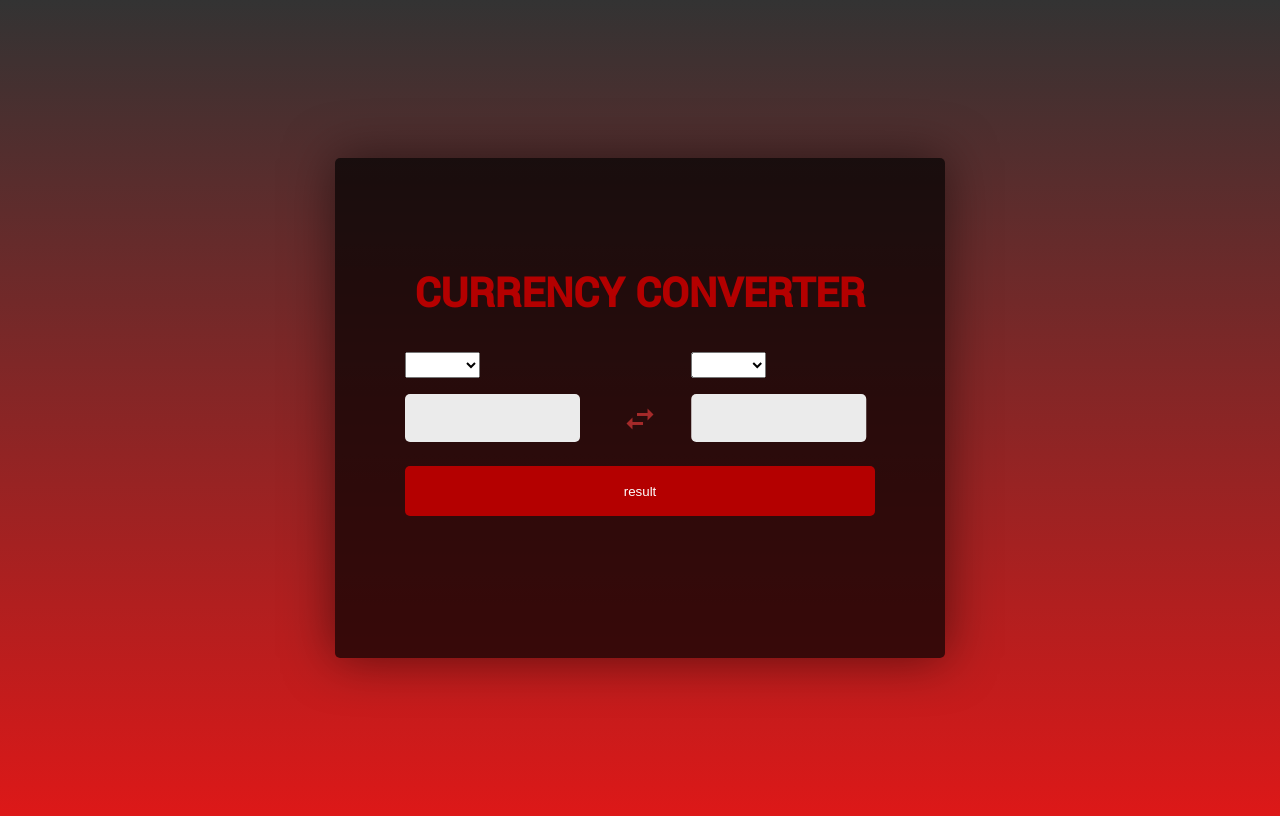
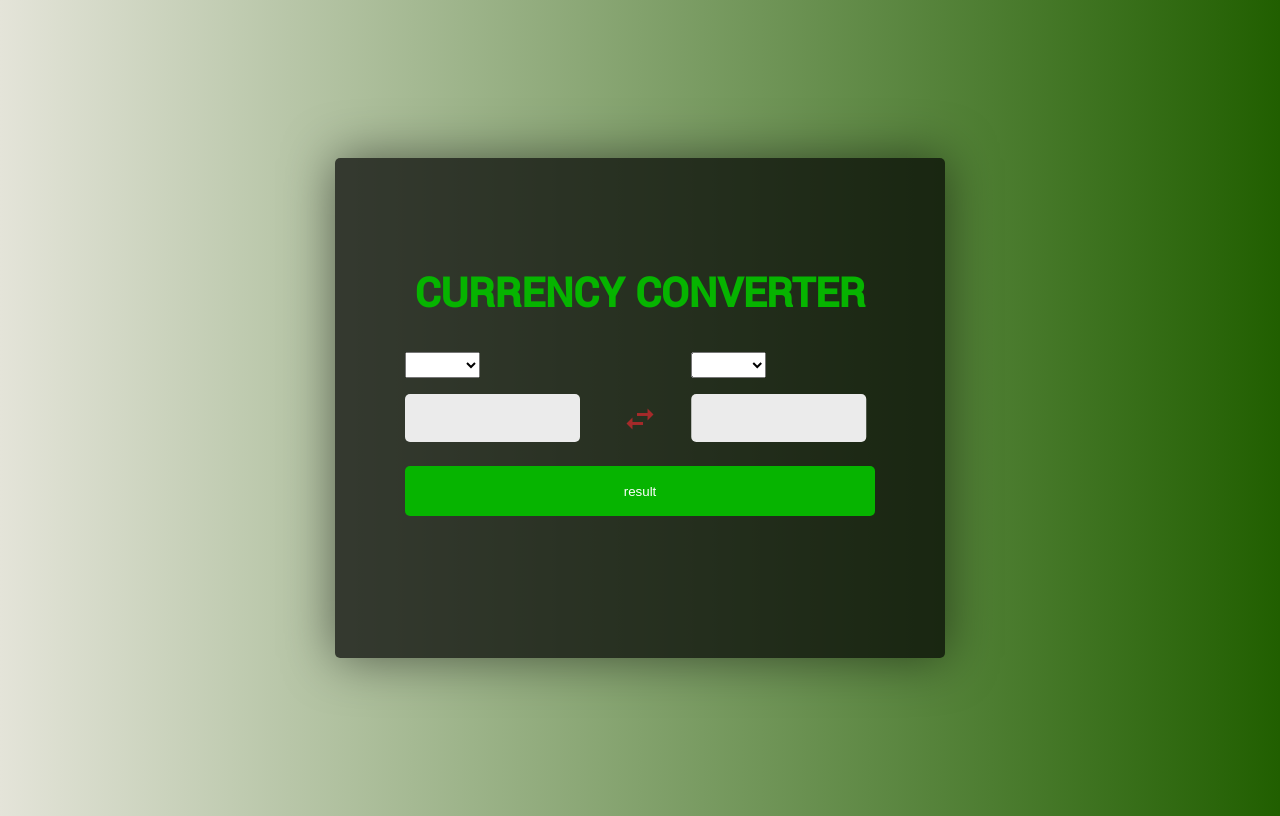
Before and after one commit to antony74363/currency_converter, a plain HTML site: page index.html in a window 1280 px wide. Drawn offline with Linux system fonts and the light colour scheme; no server answers.

Commit message:
Update style.css

```diff
--- a/style.css
+++ b/style.css
@@ -5,8 +5,9 @@ body {
     display: flex;
     justify-content: center;
     align-items: center;
-    background: #333333;  /* fallback for old browsers */
-    background: linear-gradient(to top, #dd1818, #333333); /* W3C, IE 10+/ Edge, Firefox 16+, Chrome 26+, Opera 12+, Safari 7+ */
+    background: #215f00;  /* fallback for old browsers */
+    background: -webkit-linear-gradient(to right, #e4e4d9, #215f00);  /* Chrome 10-25, Safari 5.1-6 */
+    background: linear-gradient(to right, #e4e4d9, #215f00); /* W3C, IE 10+/ Edge, Firefox 16+, Chrome 26+, Opera 12+, Safari 7+ */
 
     overflow: hidden;
 }
@@ -22,7 +23,7 @@ body {
 }
 
 .heading{
-    color: #b40000;
+    color: #06b400;
     text-align: center;
     text-transform: uppercase;
     font-size: 2.8rem;
@@ -39,6 +40,7 @@ body {
 .rate2{
     margin-top: 0.5rem;
     font-size: 1.5rem;
+    color: #848484;
 }
 
 .main{
@@ -86,12 +88,12 @@ body {
     height: 50px;
     text-align: center;
     color: #fff;
-    background-color: #b40000;
+    background-color: #06b400;
     outline: none;
     border: none;
     border-radius: 5px;
 }
 
 .result:active{
-    background-color: #690000;
+    background-color: #076900;
 }
```
